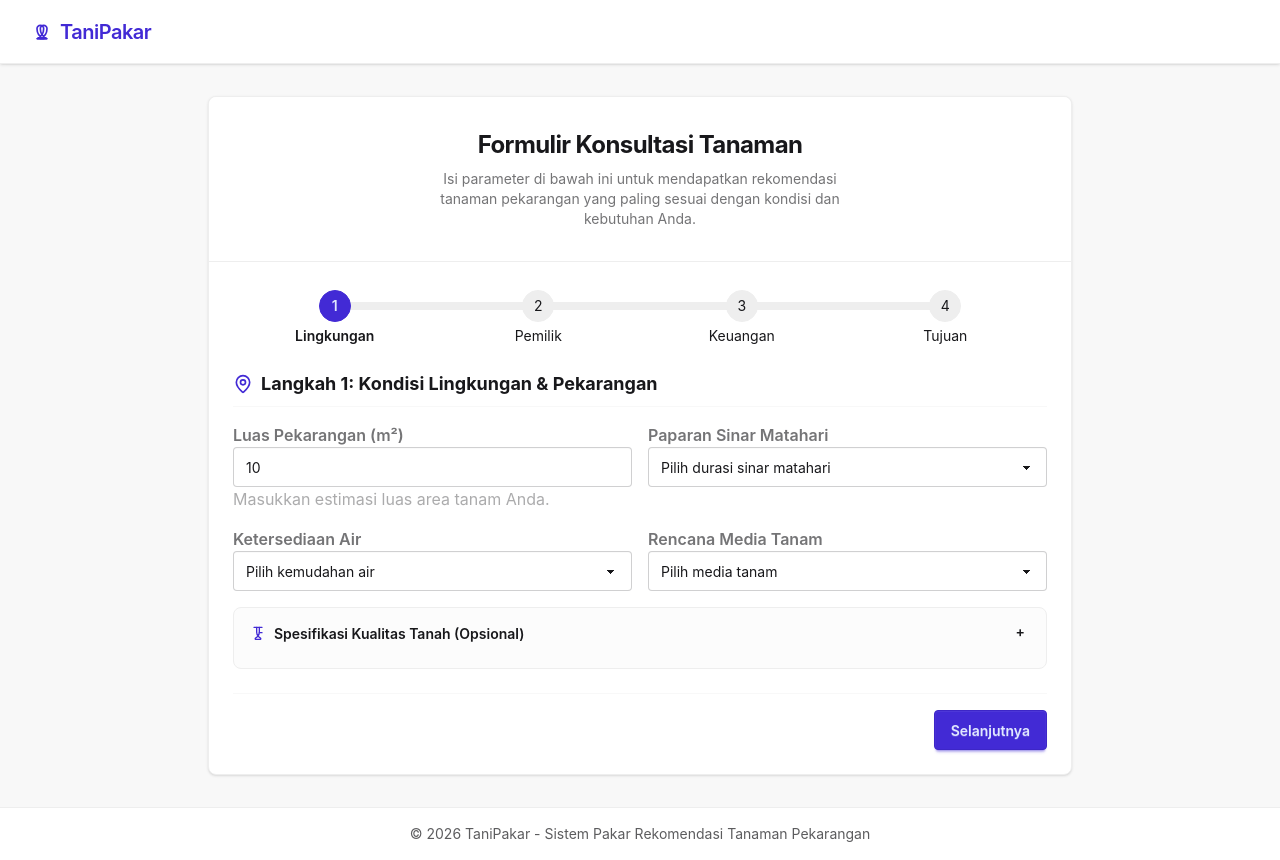
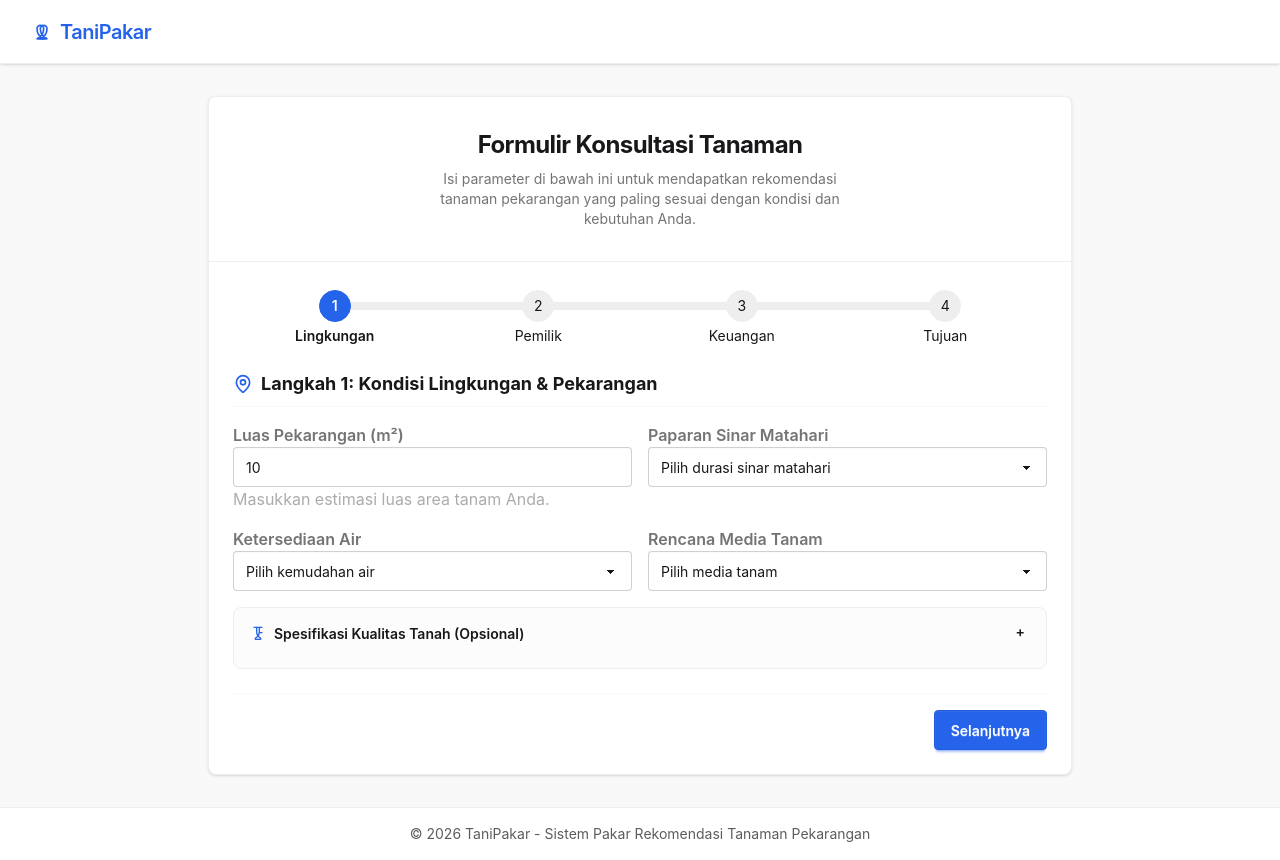
Before and after one commit to ahmadrizal1st/tanipakar, a SvelteKit app: page / in a window 1280 px wide. Built offline with nearby package versions, Linux system fonts and the light colour scheme.

Commit message:
style: change main theme color to blue

```diff
--- a/src/routes/layout.css
+++ b/src/routes/layout.css
@@ -1,2 +1,16 @@
 @import 'tailwindcss';
 @plugin 'daisyui';
+
+@plugin 'daisyui/theme' {
+	name: 'light';
+	default: true;
+	--color-primary: #2563eb;
+	--color-primary-content: #ffffff;
+}
+
+@plugin 'daisyui/theme' {
+	name: 'dark';
+	prefersdark: true;
+	--color-primary: #3b82f6;
+	--color-primary-content: #ffffff;
+}
```
